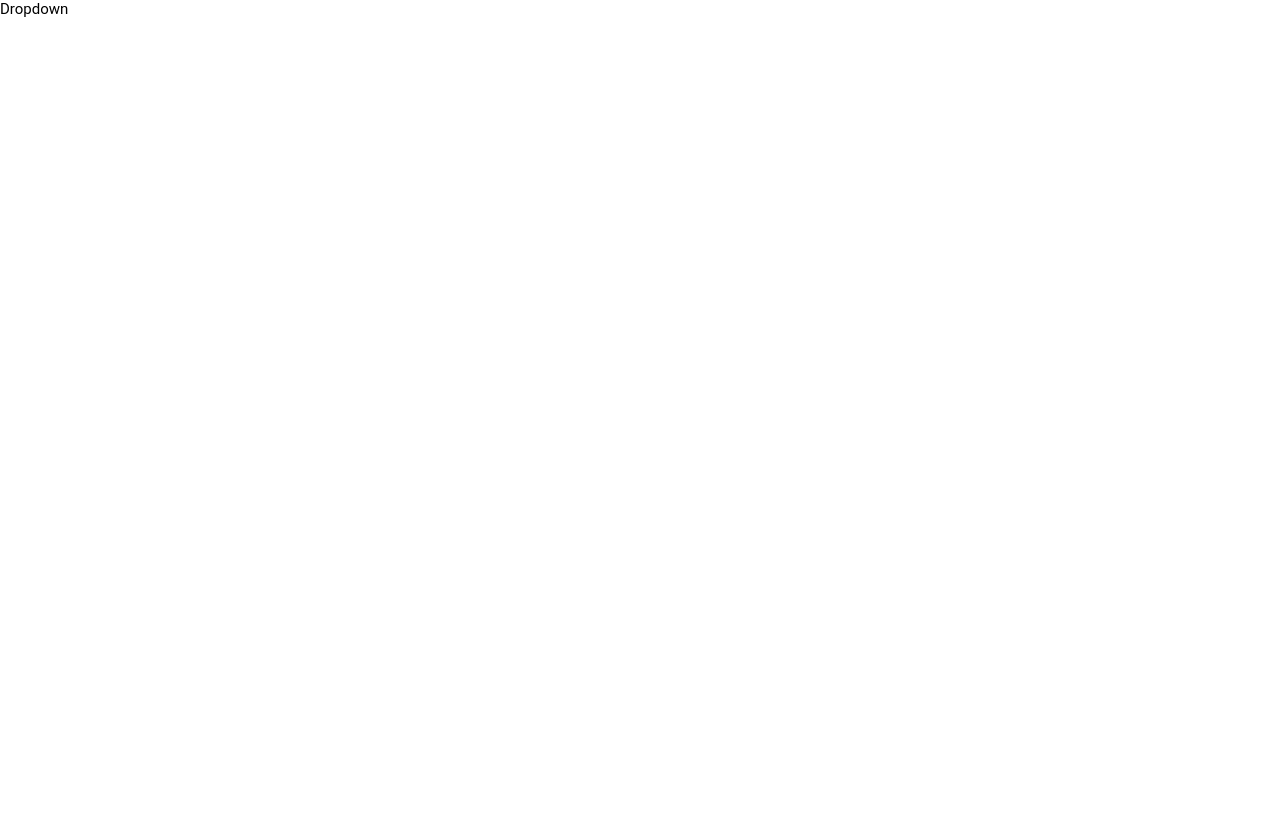
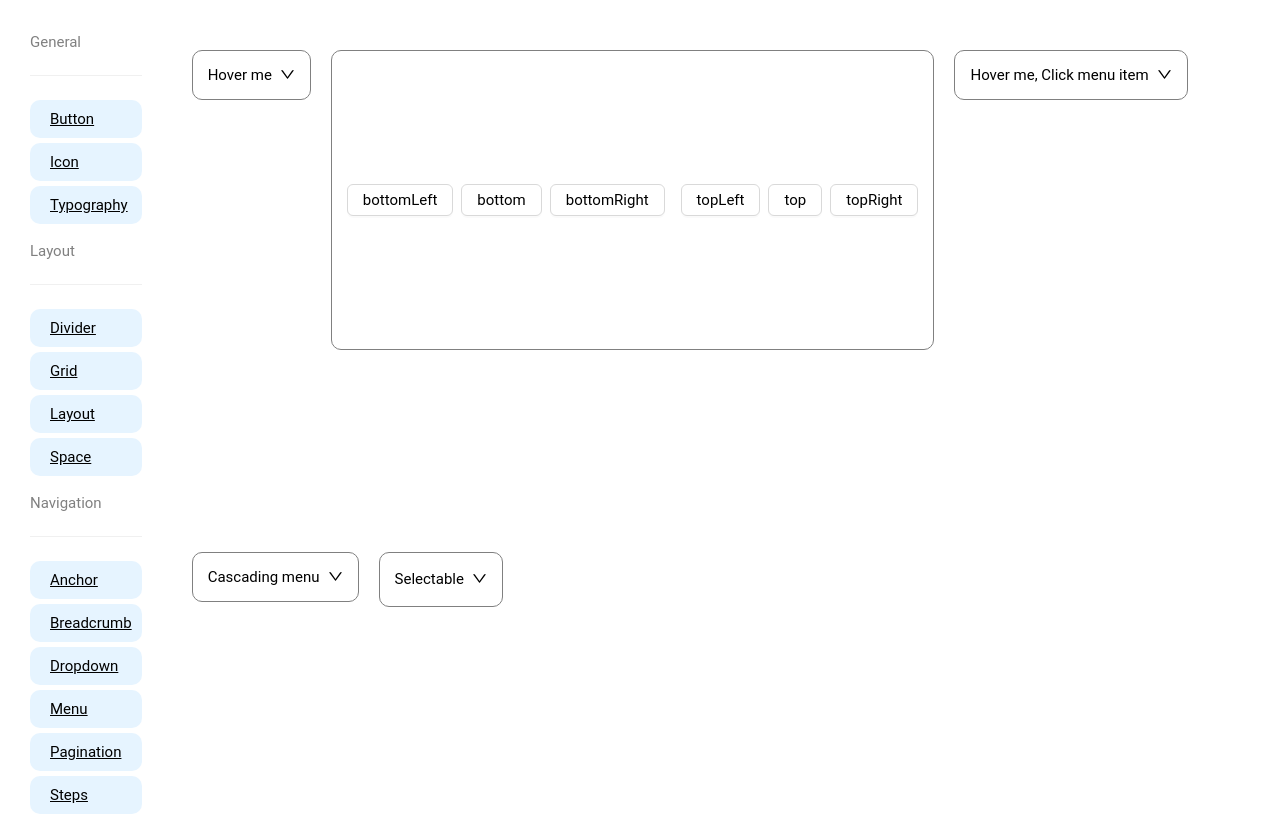
Before and after one commit to Pallab6Sense/AntD-Components, a Next.js app: page /dropdown in a window 1280 px wide. Built offline with nearby package versions, Linux system fonts and the light colour scheme.

Commit message:
Dropdown Component done 1:30 PM

```diff
--- a/pages/dropdown.js
+++ b/pages/dropdown.js
@@ -1,7 +1,235 @@
-export default function Dropdown(){
-    return(
-        <>
-        Dropdown
-        </>
-    )
+import Navigation from '@/Components/Navigation';
+import { DownOutlined, SmileOutlined } from '@ant-design/icons';
+import { Dropdown, Space, Button,Typography } from 'antd';
+
+const items = [
+  {
+    key: '1',
+    label: (
+      <a
+        target="_blank"
+        rel="noopener noreferrer"
+        href="https://www.antgroup.com"
+      >
+        1st menu item
+      </a>
+    ),
+  },
+  {
+    key: '2',
+    label: (
+      <a
+        target="_blank"
+        rel="noopener noreferrer"
+        href="https://www.aliyun.com"
+      >
+        2nd menu item (disabled)
+      </a>
+    ),
+    icon: <SmileOutlined />,
+    disabled: true,
+  },
+  {
+    key: '3',
+    label: (
+      <a
+        target="_blank"
+        rel="noopener noreferrer"
+        href="https://www.luohanacademy.com"
+      >
+        3rd menu item (disabled)
+      </a>
+    ),
+    disabled: true,
+  },
+  {
+    key: '4',
+    danger: true,
+    label: 'a danger item',
+  },
+];
+
+const items1 = [
+  {
+    key: '1',
+    type: 'group',
+    label: 'Group title',
+    children: [
+      {
+        key: '1-1',
+        label: '1st menu item',
+      },
+      {
+        key: '1-2',
+        label: '2nd menu item',
+      },
+    ],
+  },
+  {
+    key: '2',
+    label: 'sub menu',
+    children: [
+      {
+        key: '2-1',
+        label: '3rd menu item',
+      },
+      {
+        key: '2-2',
+        label: '4th menu item',
+      },
+    ],
+  },
+  {
+    key: '3',
+    label: 'disabled sub menu',
+    disabled: true,
+    children: [
+      {
+        key: '3-1',
+        label: '5d menu item',
+      },
+      {
+        key: '3-2',
+        label: '6th menu item',
+      },
+    ],
+  },
+];
+
+const onClick = ({ key }) => {
+  message.info(`Click on item ${key}`);
+};
+export default function Drop_down() {
+  return (
+    <>
+      <div className="container">
+        <Navigation />
+
+        <div className="dropdownContainer">
+          <div className="dropdownExample1">
+            <Dropdown
+              menu={{
+                items,
+              }}
+            >
+              <a onClick={(e) => e.preventDefault()}>
+                <Space>
+                  Hover me
+                  <DownOutlined />
+                </Space>
+              </a>
+            </Dropdown>
+          </div>
+
+          <div className="dropdownExample2">
+            <Space>
+              <Dropdown
+                menu={{
+                  items,
+                }}
+                placement="bottomLeft"
+                arrow
+              >
+                <Button>bottomLeft</Button>
+              </Dropdown>
+              <Dropdown
+                menu={{
+                  items,
+                }}
+                placement="bottom"
+                arrow
+              >
+                <Button>bottom</Button>
+              </Dropdown>
+              <Dropdown
+                menu={{
+                  items,
+                }}
+                placement="bottomRight"
+                arrow
+              >
+                <Button>bottomRight</Button>
+              </Dropdown>
+              <br />
+              <Dropdown
+                menu={{
+                  items,
+                }}
+                placement="topLeft"
+                arrow
+              >
+                <Button>topLeft</Button>
+              </Dropdown>
+              <Dropdown
+                menu={{
+                  items,
+                }}
+                placement="top"
+                arrow
+              >
+                <Button>top</Button>
+              </Dropdown>
+              <Dropdown
+                menu={{
+                  items,
+                }}
+                placement="topRight"
+                arrow
+              >
+                <Button>topRight</Button>
+              </Dropdown>
+            </Space>
+          </div>
+
+          <div className="dropdownExample3">
+            <Dropdown
+              menu={{
+                items,
+                onClick,
+              }}
+            >
+              <a onClick={(e) => e.preventDefault()}>
+                <Space>
+                  Hover me, Click menu item
+                  <DownOutlined />
+                </Space>
+              </a>
+            </Dropdown>
+          </div>
+
+          <div className="dropdownExample4">
+            <Dropdown
+              menu={{
+                items,
+              }}
+            >
+              <a onClick={(e) => e.preventDefault()}>
+                <Space>
+                  Cascading menu
+                  <DownOutlined />
+                </Space>
+              </a>
+            </Dropdown>
+          </div>
+
+          <div className="dropdownExample5">
+            <Dropdown
+              menu={{
+                items,
+                selectable: true,
+                defaultSelectedKeys: ['3'],
+              }}
+            >
+              <Typography.Link>
+                <Space>
+                  Selectable
+                  <DownOutlined />
+                </Space>
+              </Typography.Link>
+            </Dropdown>
+          </div>
+        </div>
+      </div>
+    </>
+  );
 }
--- a/styles/globals.scss
+++ b/styles/globals.scss
@@ -308,3 +308,24 @@ li {
 // .breadcrumbExample1{
 //   width: 100vw !important;
 // }
+
+.dropdownContainer{
+  display: flex;
+  // flex-direction: column;
+  margin: 20px;
+  flex-wrap: wrap;
+}
+
+.dropdownExample1,
+.dropdownExample2,
+.dropdownExample3,
+.dropdownExample4,
+.dropdownExample5{
+  @include divStyle()
+}
+
+.dropdownExample2{
+  height: 300px !important;
+  // width: 200px !important;
+  display: flex;
+}
```
